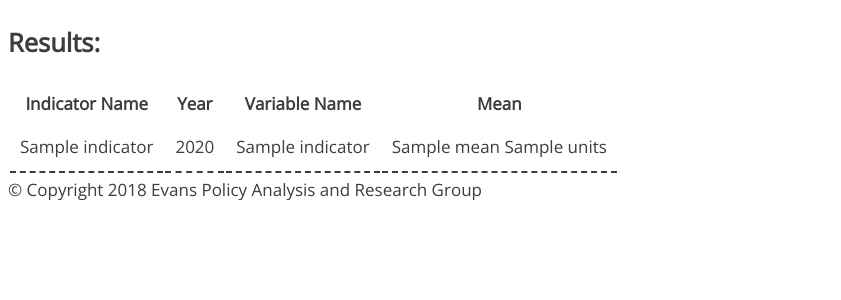
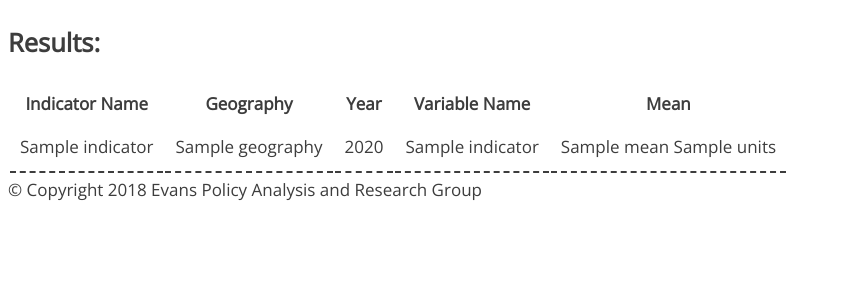
Before and after one commit to EvansSchoolPolicyAnalysisAndResearch/375-AgQuery, a Flask app: template app/templates/results.html in a window 1280 px wide. Shown: the part 191-491 px from the top of the page, without its empty margins (0-841 px from the left). Run offline with Flask 2, Linux system fonts and the light colour scheme; the template is opened without the code that fills it: most values are stand-ins (such as "Sample title", 1, 10 or a date in 2020).

Commit message:
Added geo to display table

```diff
--- a/app/templates/results.html
+++ b/app/templates/results.html
@@ -10,6 +10,7 @@
 <table>
 	<tr>
 		<th>Indicator Name</th>
+		<th>Geography</th>
 		<th>Year</th>
 		<th>Variable Name</th>
 		<th>Mean</th>
@@ -17,6 +18,7 @@
 {% for ind in indicators %}
 	<tr>
 		<td>{{ind.indicatorName}}</td>
+		<td>{{ind.geography}}</td>
 		<td>{{ind.year}}</td>
 		<td>{{ind.variableName}}
 		<td>{{ind.mean}} {{ind.units}}</td>
```
